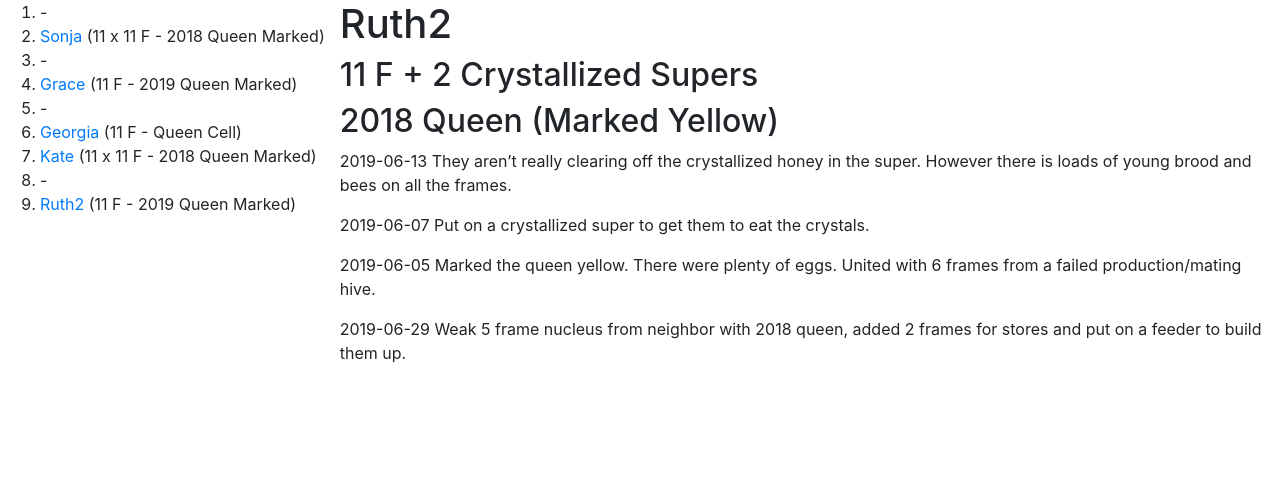
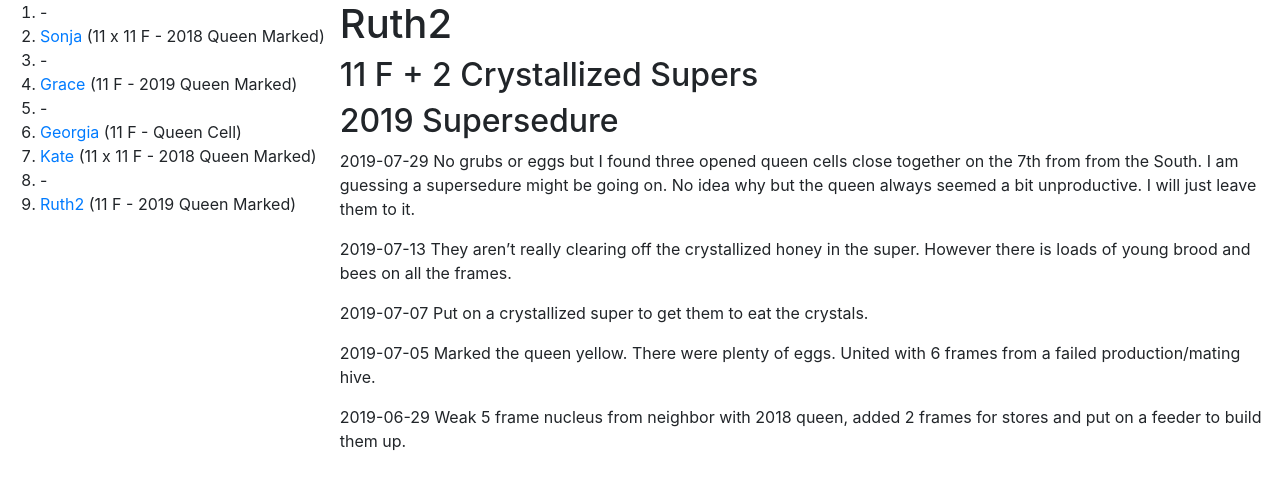
Before and after one commit to joejcollins/rhapsody-angel, a Jekyll site: the page built from queens/ruth2.md, in a window 1280 px wide. Shown: the top 490 px of the page. Built offline with Jekyll 4.4.1, drawn with Linux system fonts in a browser that asks for light colours; our own code applies the rules of GitHub Pages for plain Markdown files.

Commit message:
Check for laying queen

```diff
--- a/queens/ruth2.md
+++ b/queens/ruth2.md
@@ -1,11 +1,13 @@
 # Ruth2
 ## 11 F + 2 Crystallized Supers
-## 2018 Queen (Marked Yellow)
+## 2019 Supersedure
 
-2019-06-13 They aren't really clearing off the crystallized honey in the super.  However there is loads of young brood and bees on all the frames.
+2019-07-29 No grubs or eggs but I found three opened queen cells close together on the 7th from from the South.  I am guessing a supersedure might be going on.  No idea why but the queen always seemed a bit unproductive.  I will just leave them to it.
 
-2019-06-07 Put on a crystallized super to get them to eat the crystals.
+2019-07-13 They aren't really clearing off the crystallized honey in the super.  However there is loads of young brood and bees on all the frames.
 
-2019-06-05 Marked the queen yellow.  There were plenty of eggs.  United with 6 frames from a failed production/mating hive.
+2019-07-07 Put on a crystallized super to get them to eat the crystals.
+
+2019-07-05 Marked the queen yellow.  There were plenty of eggs.  United with 6 frames from a failed production/mating hive.
 
 2019-06-29 Weak 5 frame nucleus from neighbor with 2018 queen, added 2 frames for stores and put on a feeder to build them up.
```
Also changed, not shown: queens/georgia.md (+2 -2 lines).
